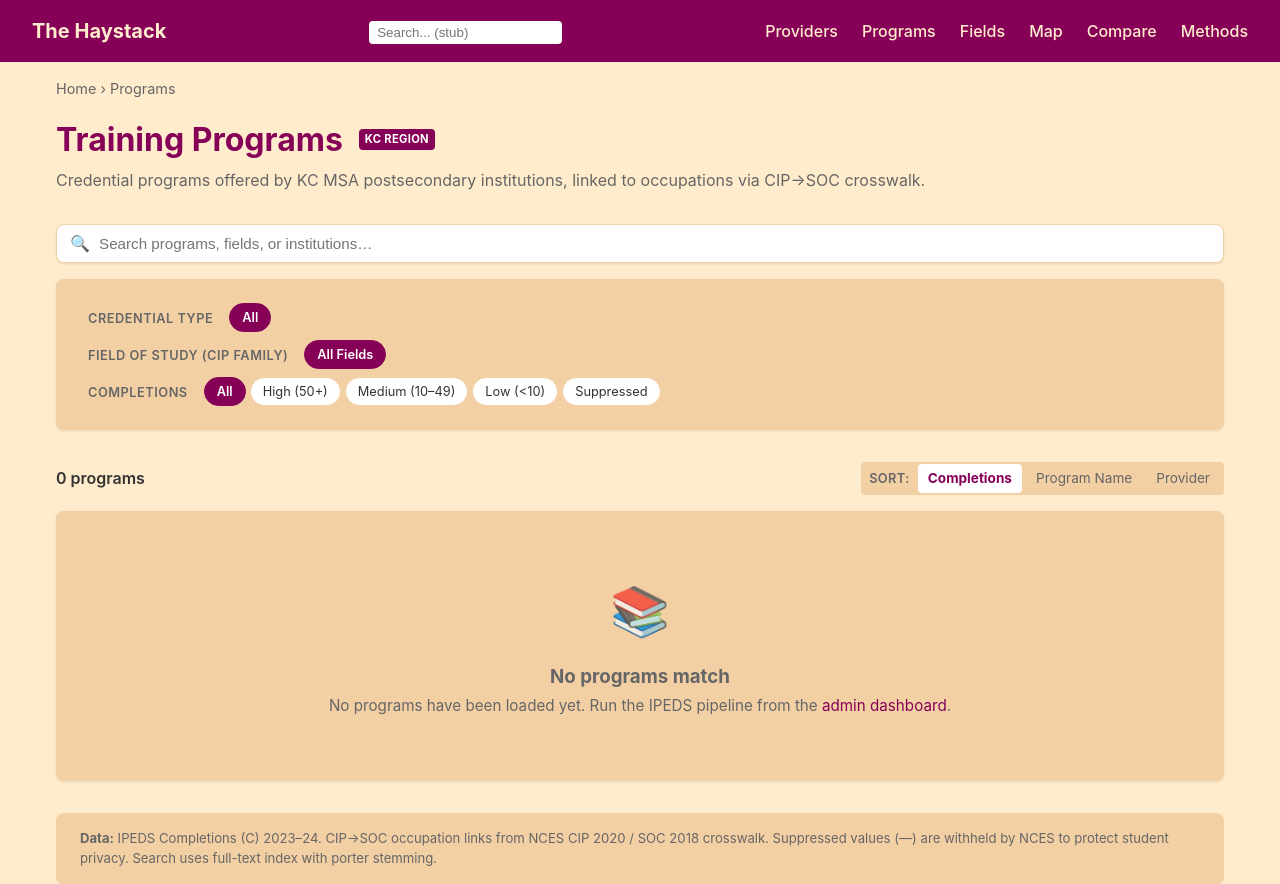
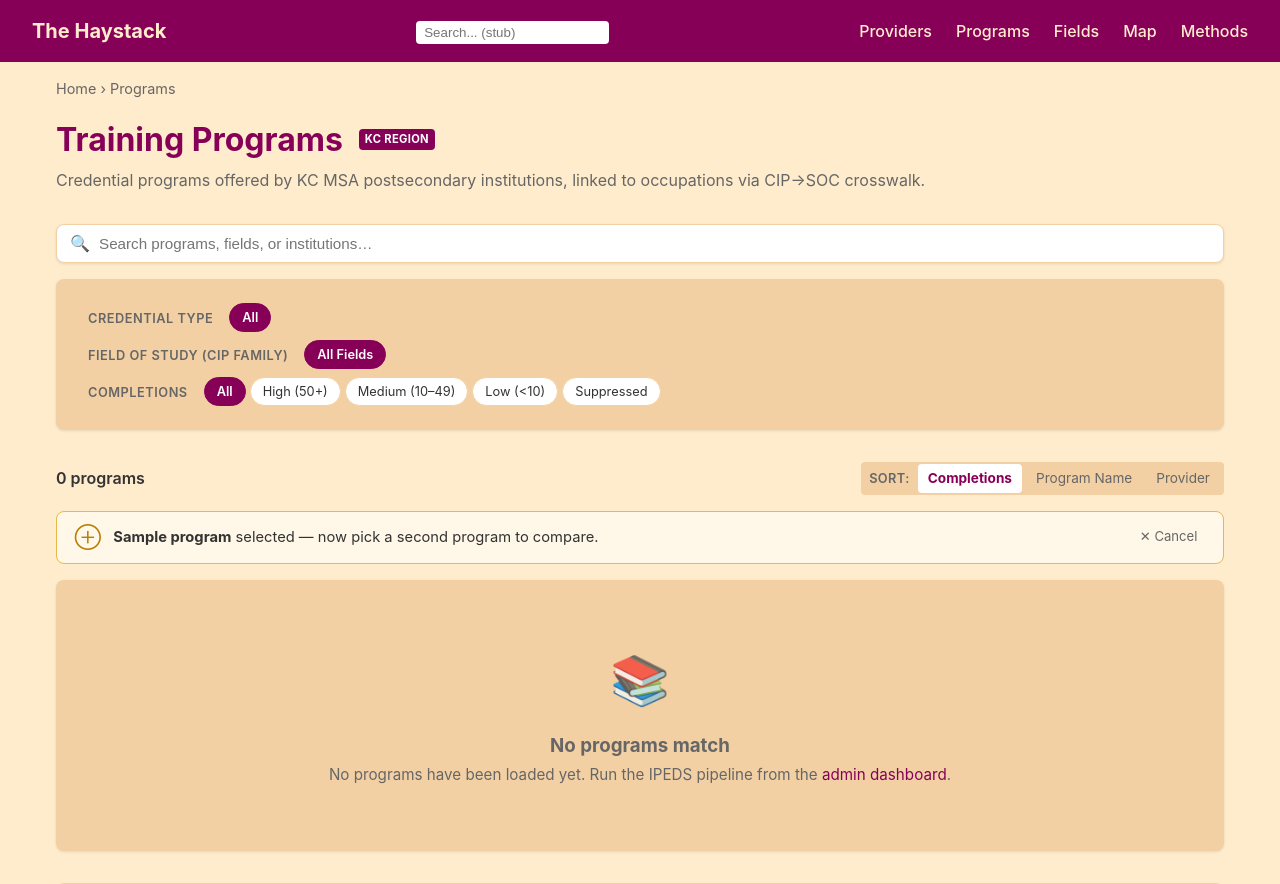
Before and after one commit to admiralorbiter/the_haystack, a Flask app: page /programs?comparing=1 in a window 1280 px wide. Shown: the top 884 px of the page. Run offline with Flask 3, Linux system fonts and the light colour scheme; tables that the repository leaves empty hold one stand-in row (values such as "Sample post"); some libraries are stand-ins or nearby versions.

Commit message:
compare fixes

```diff
--- a/routes/programs.py
+++ b/routes/programs.py
@@ -214,6 +214,15 @@ def programs_directory():
     page = max(1, int(request.args.get("page", 1) or 1))
     per_page = 50
 
+    # Compare selection mode — user clicked ⊕ on one program, now picking a second
+    comparing_id = request.args.get("comparing", "").strip()
+    comparing_name = None
+    if comparing_id:
+        cmp_prog = db.session.query(Program).filter_by(program_id=comparing_id).first()
+        comparing_name = cip_title(cmp_prog.name) if cmp_prog else None
+        if not comparing_name:
+            comparing_id = ""  # invalid id, clear it
+
     q = (
         db.session.query(
             Program,
@@ -324,6 +333,8 @@ def programs_directory():
         all_cip_families=all_cip_families,
         all_orgs=all_orgs,
         cip_family_names=CIP_FAMILY_NAMES,
+        comparing_id=comparing_id,
+        comparing_name=comparing_name,
     )
 
 
--- a/static/css/providers.css
+++ b/static/css/providers.css
@@ -529,6 +529,72 @@
   text-decoration: none;
 }
 
+/* Wider col when in compare-pick mode */
+.compare-pick {
+  font-size: 0.78rem;
+  font-weight: 600;
+  opacity: 1;
+  padding: 3px 8px;
+  letter-spacing: 0.01em;
+  white-space: nowrap;
+  color: var(--color-primary);
+  border: 1.5px solid var(--color-primary);
+  border-radius: var(--radius-sm);
+}
+
+.compare-pick:hover {
+  background: var(--color-primary);
+  color: #fff;
+}
+
+.compare-selected {
+  color: var(--winner-color, #2a7a2a);
+  font-size: 1.1rem;
+  opacity: 1;
+  cursor: default;
+}
+
+/* ── Compare selection mode banner ─────────────────────────────── */
+.compare-banner {
+  display: flex;
+  align-items: center;
+  gap: 0.75rem;
+  padding: 0.7rem 1.1rem;
+  margin-bottom: 1rem;
+  background: #fff8e8;
+  border: 1.5px solid #e8b84b;
+  border-radius: var(--radius-md);
+  font-size: 0.92rem;
+}
+
+.compare-banner-icon {
+  font-size: 1.2rem;
+  color: #b87c00;
+  flex-shrink: 0;
+}
+
+.compare-banner-text {
+  flex: 1;
+  color: var(--text-primary);
+}
+
+.compare-banner-cancel {
+  margin-left: auto;
+  flex-shrink: 0;
+  font-size: 0.82rem;
+  color: var(--text-muted);
+  text-decoration: none;
+  padding: 2px 8px;
+  border: 1px solid var(--border-color);
+  border-radius: var(--radius-sm);
+  white-space: nowrap;
+}
+
+.compare-banner-cancel:hover {
+  background: var(--color-surface);
+  color: var(--text-primary);
+}
+
 /* ── Confidence pills ──────────────────────────────────────── */
 .confidence-pill {
   display: inline-block;
--- a/templates/base.html
+++ b/templates/base.html
@@ -27,7 +27,6 @@
             <a href="{{ url_for('root.programs_directory') }}">Programs</a>
             <a href="{{ url_for('root.fields_directory') }}">Fields</a>
             <a href="{{ url_for('root.map_view') }}">Map</a>
-            <a href="{{ url_for('root.compare_providers') }}">Compare</a>
             <a href="#">Methods</a>
         </nav>
     </header>
--- a/templates/programs/detail.html
+++ b/templates/programs/detail.html
@@ -22,7 +22,7 @@
     {{ components.data_freshness_badge(snapshot.data_as_of, snapshot.data_source) }}
   </div>
   <div class="quick-actions">
-    <a href="{{ url_for('root.compare_programs', ids=prog.program_id) }}"
+    <a href="{{ url_for('root.programs_directory', comparing=prog.program_id) }}"
        class="btn btn-secondary" title="Compare this program with another">⊕ Compare</a>
     <a href="{{ url_for('root.provider_detail', org_id=org.org_id) }}" class="btn btn-secondary">
       View Provider &rarr;
--- a/templates/programs/directory.html
+++ b/templates/programs/directory.html
@@ -113,6 +113,17 @@
   </div>
 </div>
 
+{# ── Compare selection banner (shown when ?comparing=<id> is active) ─────── #}
+{% if comparing_id %}
+<div class="compare-banner" role="alert">
+  <span class="compare-banner-icon">⊕</span>
+  <span class="compare-banner-text">
+    <strong>{{ comparing_name }}</strong> selected &mdash; now pick a second program to compare.
+  </span>
+  <a href="{{ url_for('root.programs_directory') }}" class="compare-banner-cancel" aria-label="Cancel compare">✕ Cancel</a>
+</div>
+{% endif %}
+
 {# ── Programs table ──────────────────────────────────────────────────────── #}
 {% if programs %}
 <div class="table-wrapper">
@@ -155,10 +166,21 @@
         </td>
         <td class="num-col">{{ '{:,}'.format(row.occ_count) }}</td>
         <td class="compare-col" onclick="event.stopPropagation()">
-          <a href="{{ url_for('root.compare_programs', ids=prog.program_id) }}"
-             class="compare-check-btn"
-             title="Compare {{ row.cip_title }}"
-             aria-label="Add {{ row.cip_title }} to compare">⊕</a>
+          {% if comparing_id %}
+            {% if prog.program_id == comparing_id %}
+              <span class="compare-check-btn compare-selected" title="Already selected" aria-label="Selected for compare">✓</span>
+            {% else %}
+              <a href="{{ url_for('root.compare_programs', ids=comparing_id + ',' + prog.program_id) }}"
+                 class="compare-check-btn compare-pick"
+                 title="Compare with {{ comparing_name }}"
+                 aria-label="Compare {{ row.cip_title }} with {{ comparing_name }}">Compare →</a>
+            {% endif %}
+          {% else %}
+            <a href="{{ url_for('root.programs_directory', comparing=prog.program_id) }}"
+               class="compare-check-btn"
+               title="Compare {{ row.cip_title }}"
+               aria-label="Add {{ row.cip_title }} to compare">⊕</a>
+          {% endif %}
         </td>
       </tr>
       {% endfor %}
--- a/templates/providers/detail.html
+++ b/templates/providers/detail.html
@@ -21,7 +21,7 @@
     {{ components.data_freshness_badge(snapshot.data_as_of, snapshot.data_source) }}
   </div>
   <div class="quick-actions">
-    <a href="{{ url_for('root.compare_providers', ids=org.org_id) }}"
+    <a href="{{ url_for('root.providers_directory', comparing=org.org_id) }}"
        class="btn btn-secondary" title="Compare this provider with another">⊕ Compare</a>
     {% if org.website %}
     <a href="{{ org.website }}" target="_blank" rel="noopener" class="btn btn-secondary">Visit Website &rarr;</a>
```
Also changed, not shown: routes/providers.py (+11 -0 lines), templates/providers/directory.html (+29 -4 lines).
